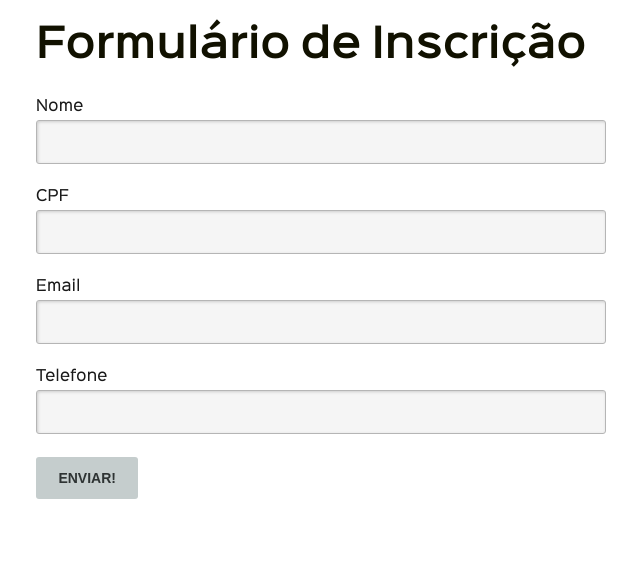
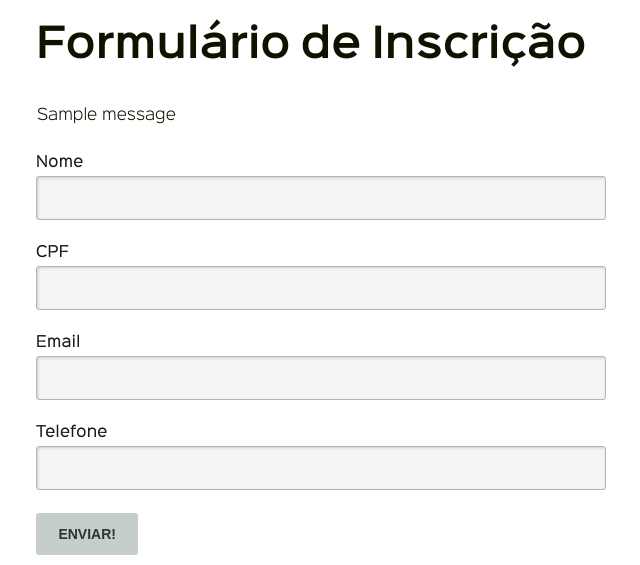
Before and after one commit to Whesley696/eventif, a Django app: page /inscricao/ in a window 1280 px wide. Shown: the part 90-655 px from the top of the page, without its empty margins (34-674 px from the left). Run offline with Django 4.2, Linux system fonts and the light colour scheme; tables that the repository leaves empty hold one stand-in row (values such as "Sample post"); one stand-in notice (Sample message) is shown.

Commit message:
Update subscription_form.html

```diff
--- a/subscriptions/templates/subscriptions/subscription_form.html
+++ b/subscriptions/templates/subscriptions/subscription_form.html
@@ -1,4 +1,3 @@
-
 {% load static %}
 <!DOCTYPE html>
 <html>
@@ -21,6 +20,22 @@
 
         <link href='http://fonts.googleapis.com/css?family=Economica:400,700' rel='stylesheet' type='text/css'>
 
+        <style>
+            .alert {
+                padding: 0;
+                margin-bottom: 1rem;
+                border: 1px solid transparent;
+                border-radius: .25rem;
+            }
+            .alert p {
+                padding: 7px 0;
+            }
+            .alert.sucess {
+                color: #3c763d;
+                background-color: #dff0d8;
+                border-color: #d0e9c6;
+            }
+        </style>
 	</head>
 
 	<body>
@@ -51,6 +66,13 @@
         	<div class="content row padding-bottom-3 desktop-12 container">
                 <h1>Formulário de Inscrição</h1>
                 <div class="desktop-6">
+                    {% if messages %}
+                        {% for message in messages %}
+                            <div class="alert success">
+                                <p>{{ message }}</p>
+                            </div>
+                        {% endfor %}
+                    {% endif %}
                     <form action="." novalidate method="post">
                         {% csrf_token %}
                         <div class="form-row label-block input-text">
```
